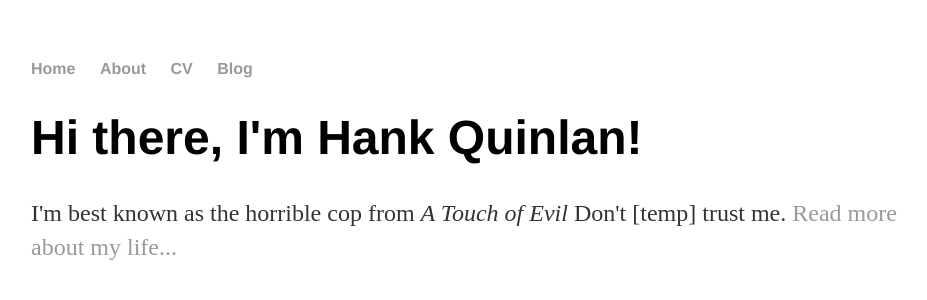
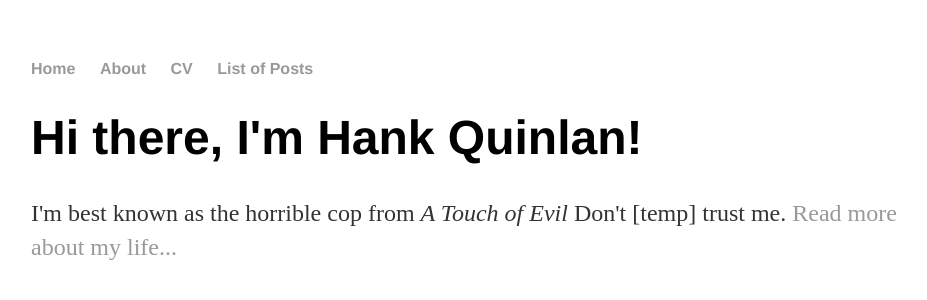
Before and after one commit to overheardonearth/overheardonearth.github.io, a Jekyll site: the page built from index.html, in a window 1280 px wide. Shown: the top 300 px of the page, without its empty margins (161-1088 px from the left). Built offline with Jekyll 4.4.1, drawn with Linux system fonts in a browser that asks for light colours.

Commit message:
Update default.html

```diff
--- a/_layouts/default.html
+++ b/_layouts/default.html
@@ -11,7 +11,7 @@
 	        		<li><a href="/">Home</a></li>
 		        	<li><a href="/about">About</a></li>
 	        		<li><a href="/cv">CV</a></li>
-	        		<li><a href="/blog">Blog</a></li>
+	        		<li><a href="/list-of-posts.html">List of Posts</a></li>
 	    		</ul>
 			</nav>
 
```
